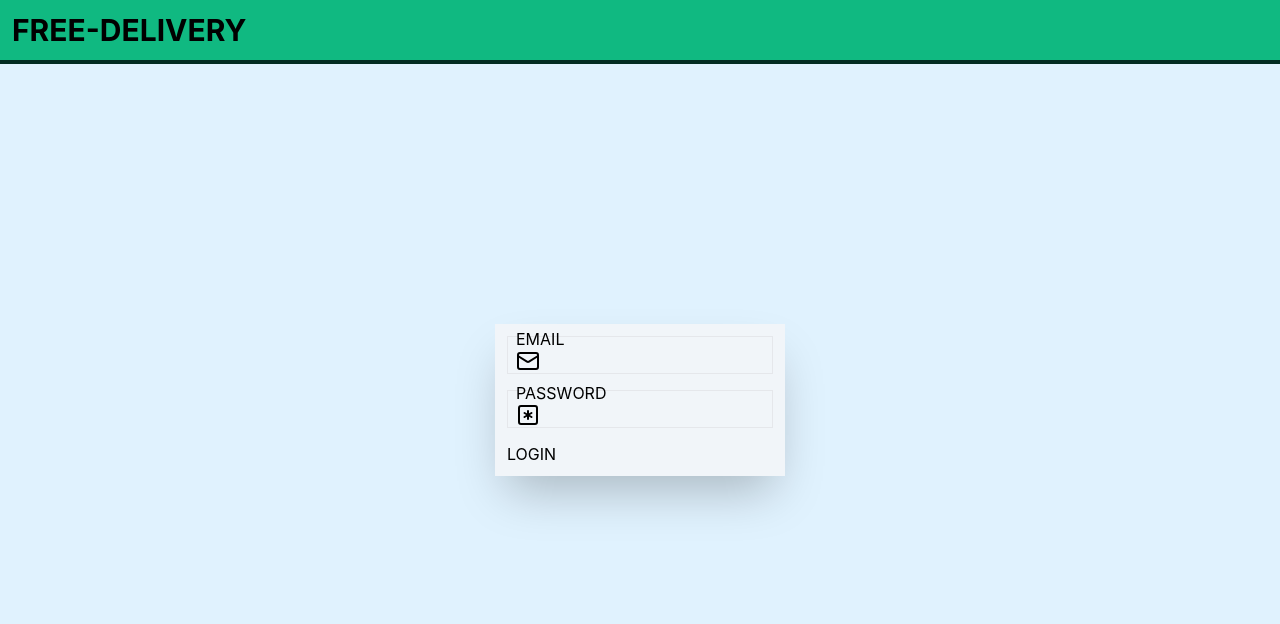
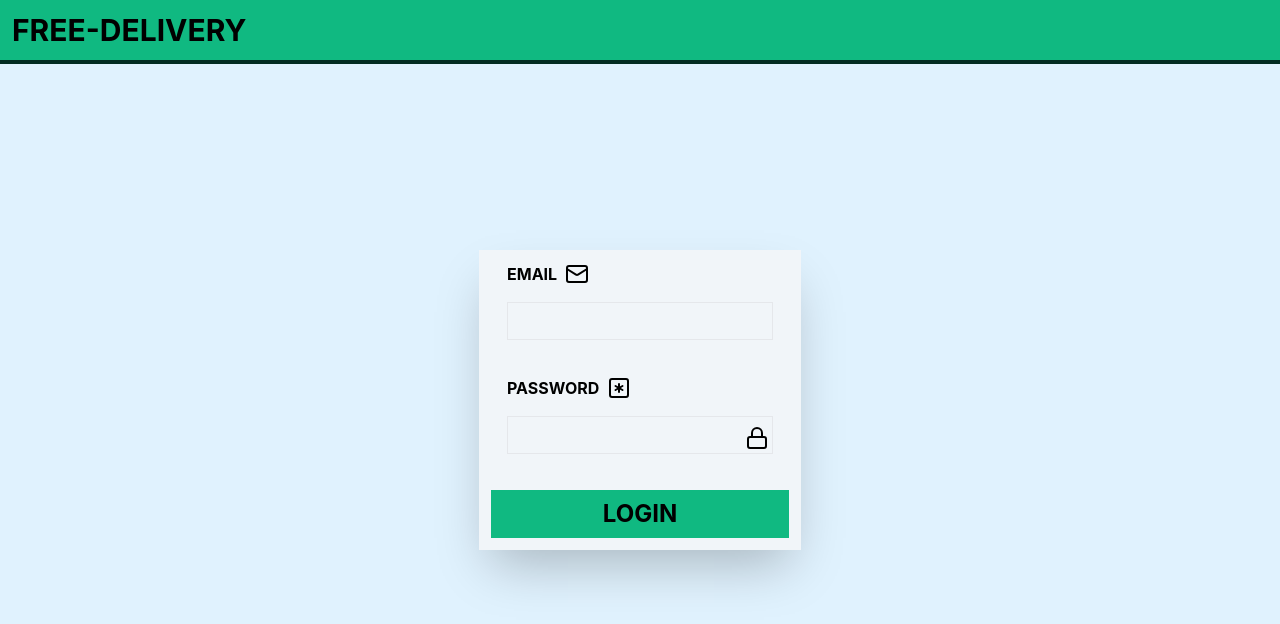
Before and after one commit to davi894/free-delivery, a Next.js app: page / in a window 1280 px wide. Shown: the top 624 px of the page. Built offline with nearby package versions, Linux system fonts and the light colour scheme.

Commit message:
add: add page login

```diff
--- a/src/app/global/interfaces/globals.ts
+++ b/src/app/global/interfaces/globals.ts
@@ -1,5 +1,6 @@
+
 type TypeLayout = {
-    children: React.ReactNode
+    children?: React.ReactNode
 }
 
 export type { TypeLayout }
--- a/src/app/home/page.tsx
+++ b/src/app/home/page.tsx
@@ -0,0 +1,9 @@
+import Header from "@/components/Header/Header"
+
+export default function Home() {
+    return (
+        <main className="h-full">
+            <Header />
+        </main>
+    )
+}
--- a/src/app/page.tsx
+++ b/src/app/page.tsx
@@ -1,32 +1,52 @@
-import { SvgEmail, SvgPasswordAsterisk } from "@/components/svg/svg"
+"use client"
+import { useState } from "react";
+import { SvgEmail, SvgPasswordAsterisk, SvgPasswordPadlockHidden, SvgPasswordPadlockShow } from "@/components/svg/svg";
+import Header from "@/components/Header/Header";
 
+export default function Login() {
+  const [isHiddenPassword, setIsHiddenPassword] = useState(true);
 
-export default function Home() {
+  const handlePasswordVisibility = () => {
+    setIsHiddenPassword(!isHiddenPassword);
+  };
+
   return (
-    <main className="h-full" >
-      <header className="fixed top-0 w-full p-3 bg-emerald-500 border-emerald-950 border-b-4">
-        <h1 className="font-bold text-3xl">FREE-DELIVERY</h1>
-      </header>
+    <main className="h-full">
+      <Header />
       <section className="h-full flex justify-center items-center">
-        <form className="bg-slate-100 p-3 shadow shadow-2xl space-y-4 h-auto">
-          <div className="border  h-full w-full relative" >
-            <span className="absolute left-2 -top-2">
-              EMAIL <SvgEmail />
-            </span>
-            <input type="email" className="h-full w-full p-2 bg-transparent" />
+        <form className="bg-slate-100 p-3 shadow shadow-2xl space-y-5 h-auto">
+          <fieldset className="p-4">
+            <legend className="font-bold flex items-center">
+              EMAIL <span className="ml-2"><SvgEmail /></span>
+            </legend>
+            <input type="email" className="border h-full w-full p-2 bg-transparent" />
+          </fieldset>
 
-          </div>
+          <fieldset className="p-4 relative">
+            <legend className="font-bold flex items-center">
+              PASSWORD <span className="ml-2"><SvgPasswordAsterisk /></span>
+            </legend>
 
-          <div className="border  h-full w-full relative" >
-            <span className="absolute left-2 -top-2">
-              PASSWORD <SvgPasswordAsterisk />
-            </span>
-            <input type="password" className="h-full w-full p-2 bg-transparent" />
-          </div>
+            {isHiddenPassword ? (
+              <>
+                <input type="password" className="border h-full w-full p-2 bg-transparent" />
+                <span className="absolute bottom-5 right-5 cursor-pointer" onClick={handlePasswordVisibility}>
+                  <SvgPasswordPadlockHidden />
+                </span>
+              </>
+            ) : (
+              <>
+                <input type="text" className="border h-full w-full p-2 bg-transparent" />
+                <span className="absolute bottom-5 right-5 cursor-pointer" onClick={handlePasswordVisibility}>
+                  <SvgPasswordPadlockShow />
+                </span>
+              </>
+            )}
+          </fieldset>
 
-          <button>LOGIN</button>
+          <button className="p-2 font-bold text-2xl w-full h-full flex justify-center bg-emerald-500">LOGIN</button>
         </form>
       </section>
-    </main >
-  )
+    </main>
+  );
 }
--- a/src/app/register/page.tsx
+++ b/src/app/register/page.tsx
@@ -0,0 +1,9 @@
+import Header from "@/components/Header/Header"
+
+export default function Register() {
+    return (
+        <main className="h-full">
+            <Header />
+        </main>
+    )
+}
--- a/src/components/Header/Header.tsx
+++ b/src/components/Header/Header.tsx
@@ -0,0 +1,13 @@
+import { TypeLayout } from '../../app/global/interfaces/globals'
+
+
+function Header({ children }: TypeLayout) {
+    return (
+        <header className="fixed top-0 w-full p-3 bg-emerald-500 border-emerald-950 border-b-4">
+            <h1 className="font-bold text-3xl">FREE-DELIVERY</h1>
+            {children}
+        </header>
+    )
+}
+
+export default Header
```
Also changed, not shown: src/components/svg/svg.tsx (+7 -7 lines).
